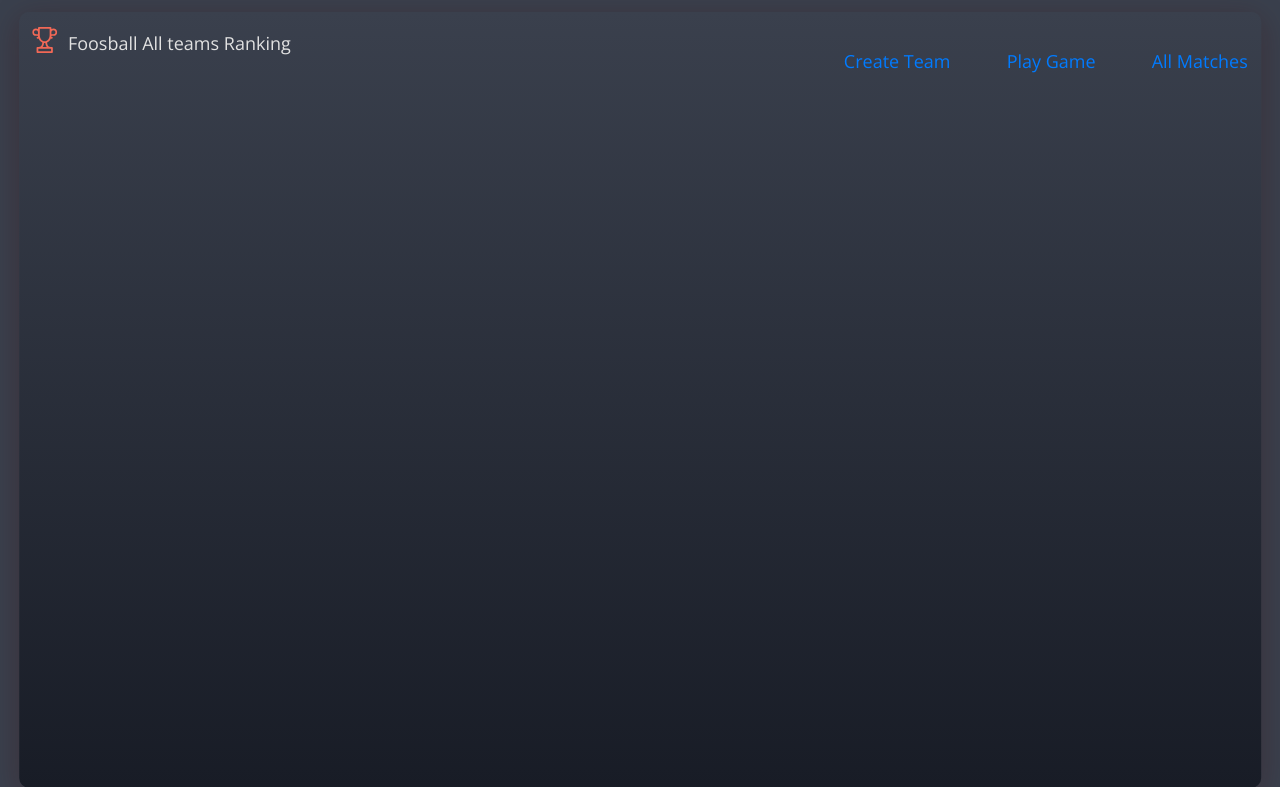
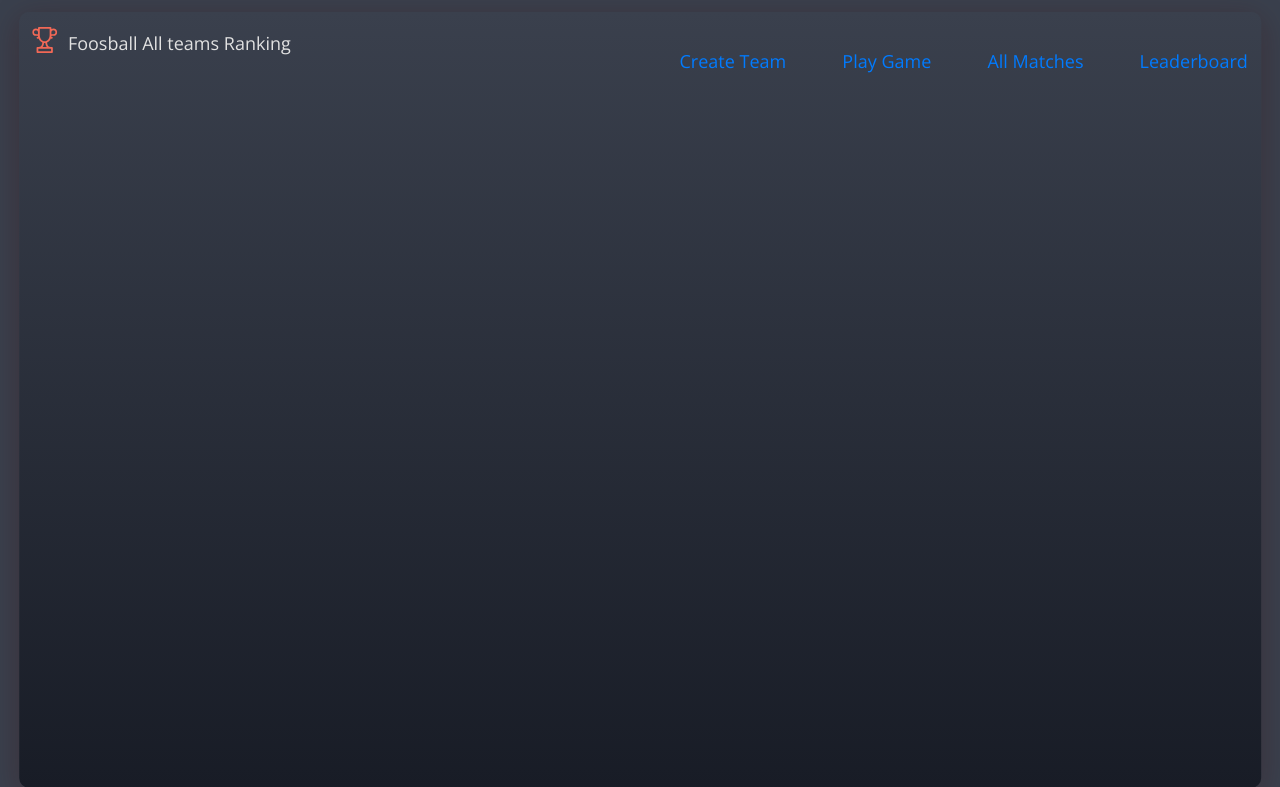
Before and after one commit to vibhcool/fooslead, a Django app: page / in a window 1280 px wide. Shown: the top 787 px of the page. Run offline with Django 3.2, Linux system fonts and the light colour scheme; data that the repository does not hold is empty; some libraries are stand-ins or nearby versions.

Commit message:
add leaderboard link

```diff
--- a/fooslead/foos_web/templates/leaderboard.html
+++ b/fooslead/foos_web/templates/leaderboard.html
@@ -317,6 +317,8 @@ hr {
               <a href="#" onclick="document.getElementById('play-match').style.display='block'; document.getElementById('leaderboard').style.display='none'" style="width:auto;">Play Game</a>
 &nbsp;&nbsp;&nbsp;&nbsp;&nbsp;&nbsp;&nbsp;&nbsp;&nbsp;&nbsp;
               <a href="{% url 'foos_web:matches' %}" style="width:auto;">All Matches</a>
+              &nbsp;&nbsp;&nbsp;&nbsp;&nbsp;&nbsp;&nbsp;&nbsp;&nbsp;&nbsp;
+              <a href="{% url 'foos_web:rankings' %}" style="width:auto;">Leaderboard</a>
             </div>
         </div>
       </h1>
```
